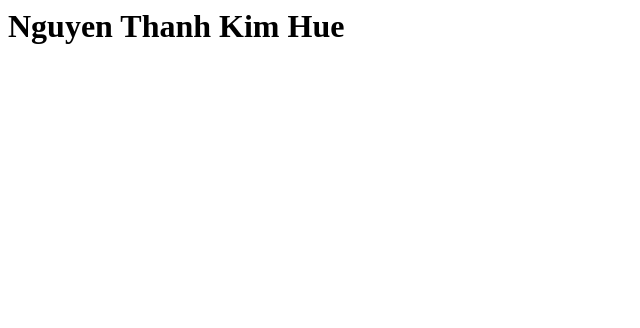
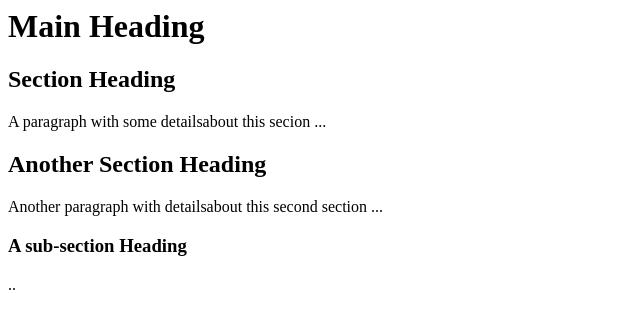
Before and after one commit to Nguyenhue1812/Nguyenhue1812.github.io, a plain HTML site: page index.html in a window 1280 px wide. Shown: the whole page, without its empty margins (0-640 px from the left). Drawn offline with Linux system fonts and the light colour scheme.

Commit message:
Update index.html

```diff
--- a/index.html
+++ b/index.html
@@ -1,3 +1,6 @@
-<h1>
-  Nguyen Thanh Kim Hue
-</h1>
+<h1>Main
+  Heading</h1><h2>Section
+    Heading</h2><p>A paragraph with some detailsabout this secion ...</p>
+<h2>Another Section Heading</h2><p>Another paragraph with detailsabout this second section ...</p>
+<h3>A sub-section Heading</h3><p>..
+</p>
```
